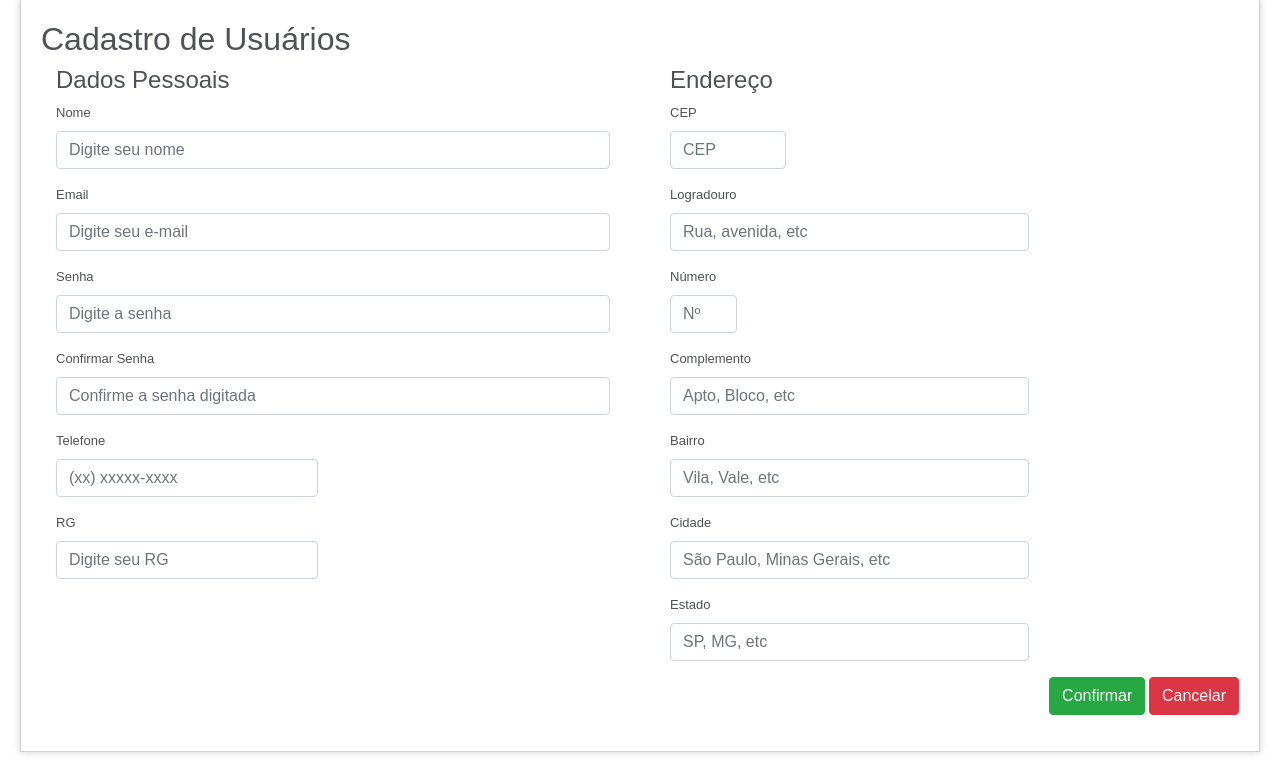
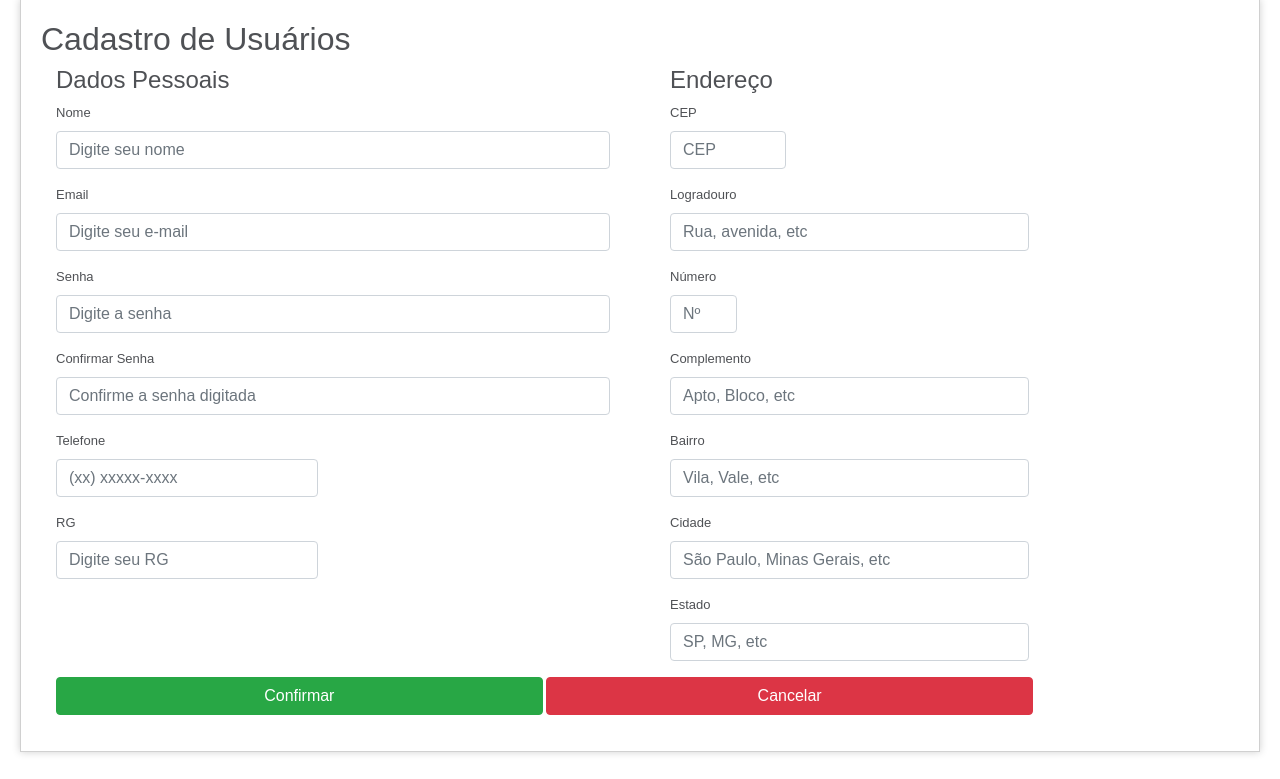
Before and after one commit to giiozero/rpm-test, a CodeIgniter app: page /database/index.php/rpm/index in a window 1280 px wide. Shown: the part 21-800 px from the top of the page. Run offline with CodeIgniter, Linux system fonts and the light colour scheme; some libraries are stand-ins or nearby versions.

Commit message:
Add files via upload

```diff
--- a/application/views/cadastro.php
+++ b/application/views/cadastro.php
@@ -130,9 +130,9 @@ defined('BASEPATH') OR exit('No direct script access allowed');
 				</div>
 				<div class="col-md-12">
 					<!-- Botões -->
-					<div class="form-group float-right">
-					 	<button id="btnConfirmar" type="submit" name="btnConfirmar" class="btn btn-success" value="C">Confirmar</button>
-						<button id="btnCancelar" name="btnCancelar" class="btn btn-danger">Cancelar</button>
+					<div class="form-group col-md-12">
+					 	<button id="btnConfirmar" type="submit" name="btnConfirmar" class="btn btn-success col-md-5" value="C">Confirmar</button>
+						<button id="btnCancelar" name="btnCancelar" class="btn btn-danger col-md-5">Cancelar</button>
 					</div>
 					</form>
 				</div>
```
